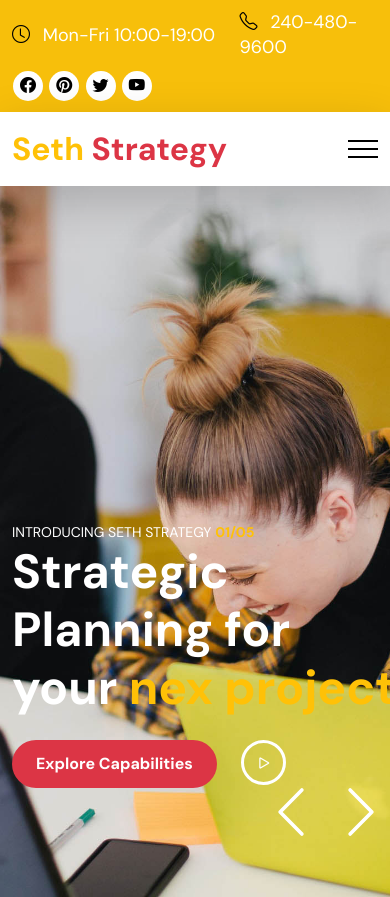
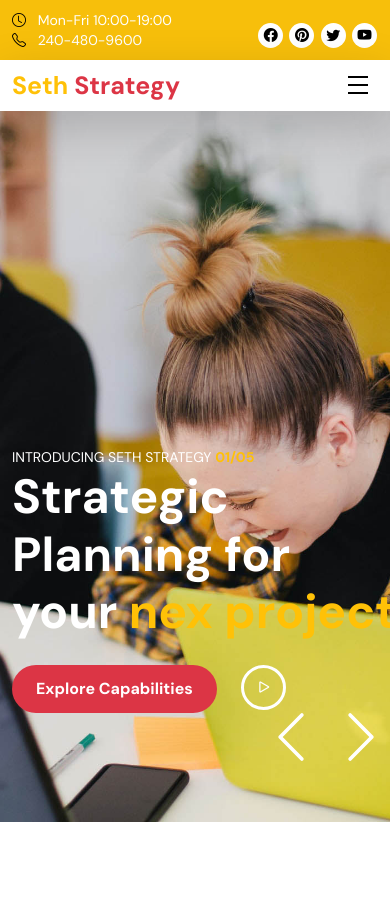
Before and after one commit to isteaque/Seth-Strategy, a plain HTML site: page index.html in a window 390 px wide. Shown: the top 897 px of the page. Drawn offline with nearby package versions, Linux system fonts and the light colour scheme.

Commit message:
modified css for exta small device

```diff
--- a/css/style.css
+++ b/css/style.css
@@ -815,6 +815,38 @@ RESPONSIVE STYLE
   font-size: 20px;
 }
 }
+@media screen and (max-width: 575px){
+  p {
+    font-size: 14px;
+    line-height: 20px;
+  }
+  .social-icon-link {
+    width: 25px;
+    height: 25px;
+    line-height: 26px;
+    font-size: 14px;
+}
+.navbar-brand {
+  font-size: 25px;
+
+}
+#sticky-wrapper.style{
+  height: 52px;
+}
+.navbar {
+  padding-top: 0.1rem;
+  padding-bottom: .1rem;
+}
+.navbar-toggler .navbar-toggler-icon {
+  width: 20px;
+}
+.navbar-toggler .navbar-toggler-icon:before, .navbar-toggler .navbar-toggler-icon:after {
+  width: 20px;
+}
+.container, .container-lg, .container-md, .container-sm {
+  max-width: 480px;
+}
+}
 
 
 @media screen and (max-width: 1280px) {
--- a/index.html
+++ b/index.html
@@ -3,7 +3,7 @@
 
 <head>
   <meta charset="utf-8">
-  <title></title>
+  <title>Seth Strategy</title>
   <meta name="description" content="">
   <meta name="viewport" content="width=device-width, initial-scale=1">
 
@@ -31,20 +31,24 @@
   <header class="header">
     <div class="container">
       <div class="row align-items-center">
-        <div class="col-lg-3 col-md-5 col-7">
+        <div class="col-lg-6 col-md-7 col-6">
+          <div class="row">
+            <div class="col-lg-6 col-md-6 col-12">
               <p class="text-white">
                 <i class="bi bi-clock text-black me-2"></i>
                 Mon-Fri 10:00-19:00
               </p>
             </div>
-        <div class="col-lg-2 col-md-3 col-5">
+            <div class="col-lg-6 col-md-6 col-12">
               <p class="text-white">
                 <i class="bi bi-telephone text-black me-2"></i>
                 240-480-9600
               </p>
             </div>
-        <div class="col-lg-3 col-md-3 col-12 ms-auto">
-          <ul class="social-icon">
+          </div>
+        </div>
+        <div class="col-lg-6 col-md-5 col-6">
+          <ul class="social-icon float-end">
             <li><a href="" class="social-icon-link"><i class="bi bi-facebook"></i></a></li>
             <li><a href="" class="social-icon-link"><i class="bi bi-pinterest"></i></a></li>
             <li><a href="" class="social-icon-link"><i class="bi bi-twitter"></i></a></li>
```
Lines whose indentation alone changed are shown as unchanged.
